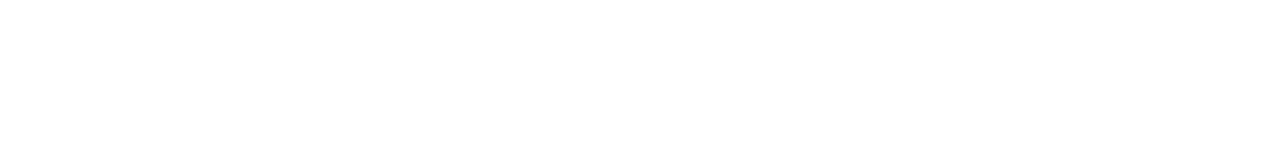
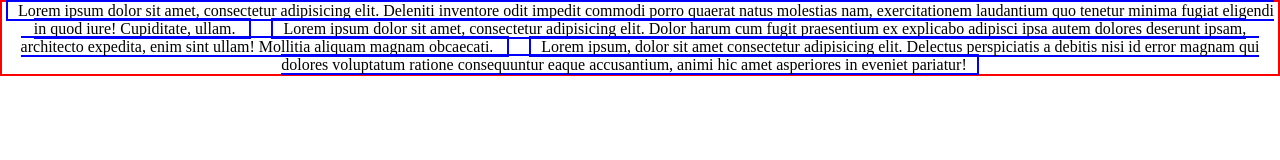
Before and after one commit to lucqqqqzzzz/display-inline, a plain HTML site: page index.html in a window 1280 px wide. Drawn offline with Linux system fonts and the light colour scheme.

Commit message:
atividade finalizada

```diff
--- a/index.html
+++ b/index.html
@@ -4,9 +4,22 @@
     <meta charset="UTF-8">
     <meta http-equiv="X-UA-Compatible" content="IE=edge">
     <meta name="viewport" content="width=device-width, initial-scale=1.0">
+    <link rel="stylesheet" href="style.css">
     <title>Display Inline</title>
 </head>
 <body>
+    <main>
+        <div>
+            Lorem ipsum dolor sit amet, consectetur adipisicing elit. Deleniti inventore odit impedit commodi porro quaerat natus molestias nam, exercitationem laudantium quo tenetur minima fugiat eligendi in quod iure! Cupiditate, ullam.
+        </div>
 
+        <div>
+            Lorem ipsum dolor sit amet, consectetur adipisicing elit. Dolor harum cum fugit praesentium ex explicabo adipisci ipsa autem dolores deserunt ipsam, architecto expedita, enim sint ullam! Mollitia aliquam magnam obcaecati.
+        </div>
+
+        <div>
+            Lorem ipsum, dolor sit amet consectetur adipisicing elit. Delectus perspiciatis a debitis nisi id error magnam qui dolores voluptatum ratione consequuntur eaque accusantium, animi hic amet asperiores in eveniet pariatur!
+        </div>
+    </main>
 </body>
 </html>
--- /dev/null
+++ b/style.css
@@ -0,0 +1,17 @@
+* {
+    margin: 0;
+    padding: 0;
+    box-sizing: border-box;
+}
+
+main {
+    border: 2px solid red;
+    text-align: center;
+}
+
+div {
+    border: 2px solid blue;
+    display: inline;
+    margin-right: 20px;
+    padding-inline: 10px;
+}
```
